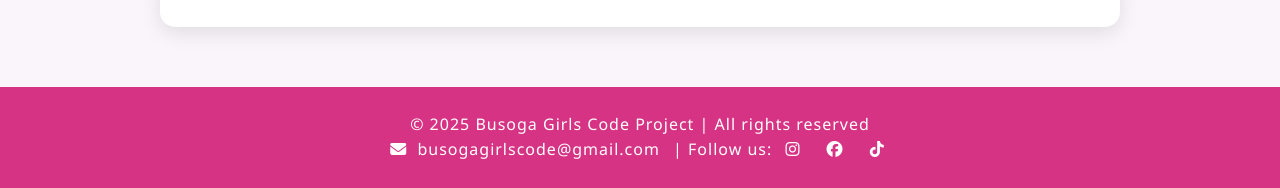
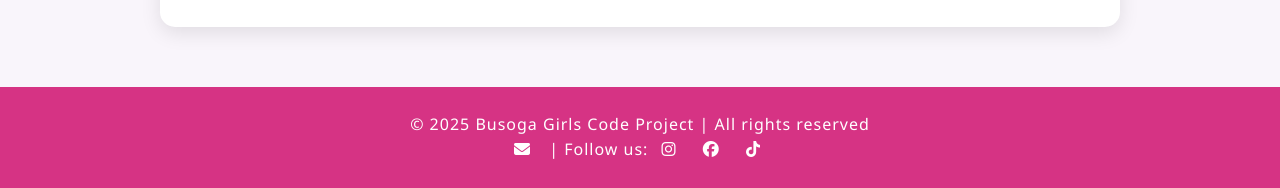
Before and after one commit to flavia485/Busoga-Girls-Code, a plain HTML site: page contact.html in a window 1280 px wide. Shown: the part 1378-1566 px from the top of the page. Drawn offline with Linux system fonts and the light colour scheme.

Commit message:
Add files via upload

```diff
--- a/contact.html
+++ b/contact.html
@@ -102,11 +102,11 @@
   <footer>
     <p>© 2025 Busoga Girls Code Project | All rights reserved</p>
     <p>
-      <a href="mailto:busogagirlscode@gmail.com"><i class="fas fa-envelope"></i> busogagirlscode@gmail.com</a> |
+      <a href="mailto:busogagirlscode@gmail.com" target="_blank"><i class="fas fa-envelope"></i></a> |
       Follow us:
-      <a href="https://www.instagram.com/busogagirlscode"><i class="fab fa-instagram"></i></a>
-      <a href="https://www.facebook.com/profile.php?id=61576781301948"><i class="fab fa-facebook"></i></a>
-      <a href="https://www.tiktok.com/@busogacoders"><i class="fab fa-tiktok"></i></a>
+      <a href="https://www.instagram.com/busogagirlscode" target="_blank"><i class="fab fa-instagram"></i></a>
+      <a href="https://www.facebook.com/profile.php?id=61576781301948" target="_blank"><i class="fab fa-facebook"></i></a>
+      <a href="https://www.tiktok.com/@busogacoders" target="_blank"><i class="fab fa-tiktok"></i></a>
     </p>
   </footer>
 
```
Also changed, not shown: join.html (+5 -5 lines).
